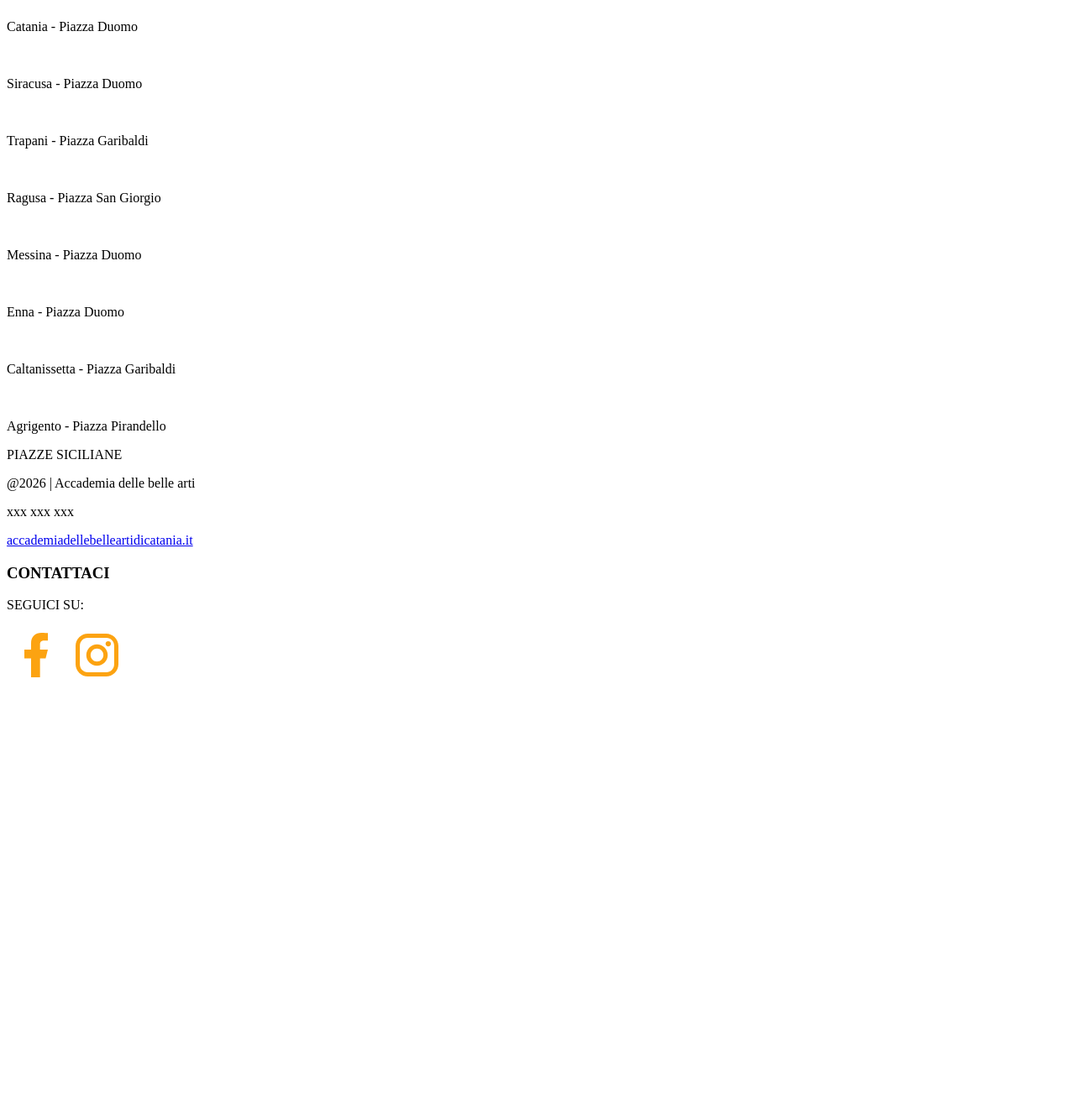
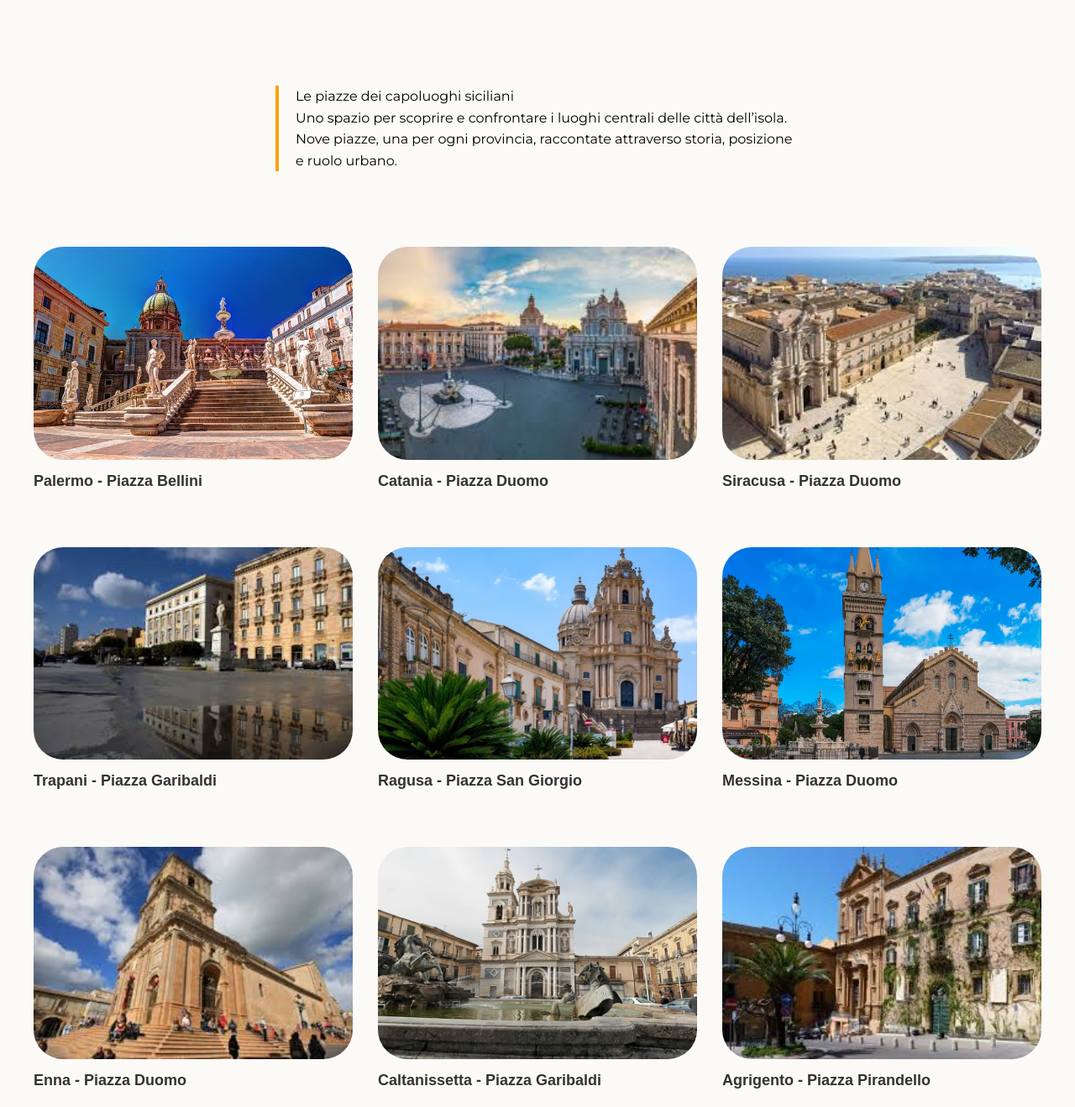
Before and after one commit to francescamun/Piazze-siciliane-Francesca-Muni, a plain HTML site: page pagine-piazze.html in a window 1280 px wide. Shown: the part 351-1670 px from the top of the page at 84% size. Before the commit the page ends 1178 px from the top, so only its background shows below. Drawn offline with Linux system fonts and the light colour scheme; the site is published under a folder, as on GitHub Pages, so addresses that start at the root find nothing.

Commit message:
Update pagine-piazze.html

```diff
--- a/pagine-piazze.html
+++ b/pagine-piazze.html
@@ -3,7 +3,7 @@
 <head>
     <meta charset="UTF-8">
     <meta name="viewport" content="width=device-width, initial-scale=1.0">
-   <link rel="stylesheet" href="/CSS/style.css">
+   <link rel="stylesheet" href="CSS/style.css">
 </head>
 <body>
      <header>
@@ -25,7 +25,7 @@
             <h1>Piazze Siciliane</h1>
             </div>
             <div class="image">
-            <img src="/Frame 19.png" alt="">
+            <img src="Frame 19.png" alt="">
             </div>
         </section>
     </body>
@@ -40,43 +40,43 @@
 <section class="grid-container">
     <!-- Colonna 1 -->
     <div class="contenitore-palermo">
-        <a class href="palermo.html" class="a-palermo"><img src="/94.jpg" alt=""></a>
+        <a class href="palermo.html" class="a-palermo"><img src="94.jpg" alt=""></a>
          <p>Palermo - Piazza Bellini</p>
     </div>
     <div class="contenitore-catania">
-         <a class href="catania.html"><img src="/images (5).jpg" alt=""> </a>
+         <a class href="catania.html"><img src="images (5).jpg" alt=""> </a>
         <p>Catania - Piazza Duomo</p>
     </div>
     <div class="contenitore-siracusa">
-        <img src="/images (4).jpg" alt="">
+        <img src="images (4).jpg" alt="">
         <p>Siracusa - Piazza Duomo</p>
     </div>
 
     <!-- Colonna 2 -->
     <div class="contenitore-trapani">
-        <img src="/download (16).jpg" alt="">
+        <img src="download (16).jpg" alt="">
         <p>Trapani - Piazza Garibaldi</p>
     </div>
     <div class="contenitore-ragusa">
-        <a class href="ragusa.html"><img src="/110714917.400x300.jpg" alt=""> </a>
+        <a class href="ragusa.html"><img src="110714917.400x300.jpg" alt=""> </a>
         <p>Ragusa - Piazza San Giorgio</p>
     </div>
     <div class="contenitore-messina">
-         <a class href="messina.html"><img src="/Duomo-di-Messina.jpg" alt=""> </a>
+         <a class href="messina.html"><img src="Duomo-di-Messina.jpg" alt=""> </a>
         <p>Messina - Piazza Duomo</p>
     </div>
 
     <!-- Colonna 3 -->
     <div class="contenitore-enna">
-        <img src="/download (17).jpg" alt="">
+        <img src="download (17).jpg" alt="">
         <p>Enna - Piazza Duomo</p>
     </div>
     <div class="contenitore-caltanissetta">
-        <img src="/27577-a20bcf82b24738689ec34dd1998e76e8-1615667228.jpg" alt="">
+        <img src="27577-a20bcf82b24738689ec34dd1998e76e8-1615667228.jpg" alt="">
         <p>Caltanissetta - Piazza Garibaldi</p>
     </div>
     <div class="contenitore-agrigento">
-        <img src="/download (19).jpg" alt="">
+        <img src="download (19).jpg" alt="">
         <p>Agrigento - Piazza Pirandello</p>
     </div>
 </section>
```
